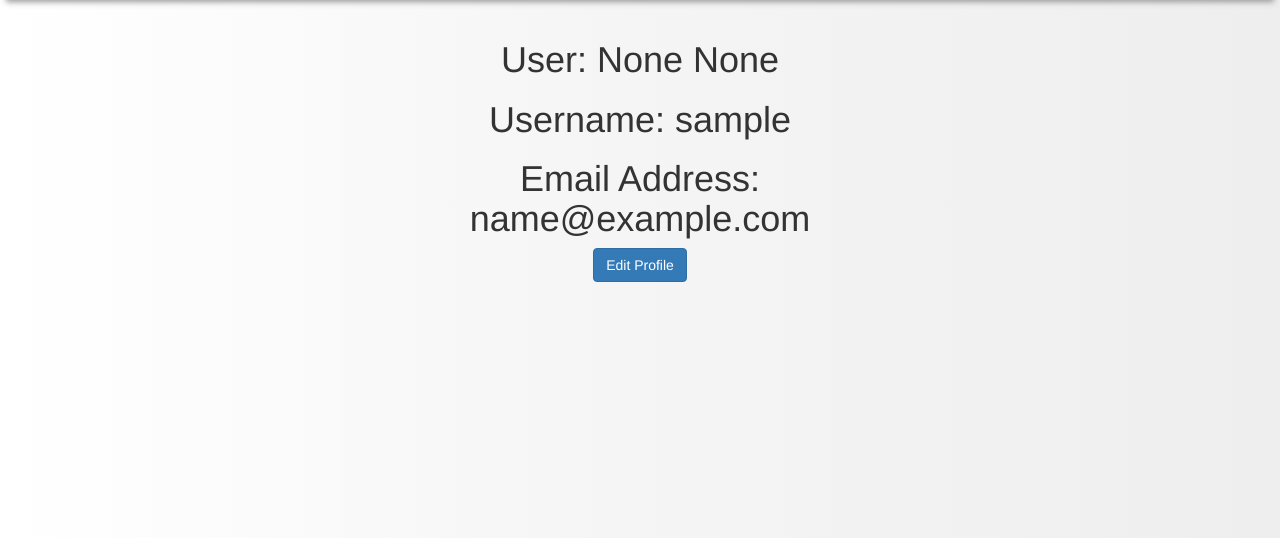
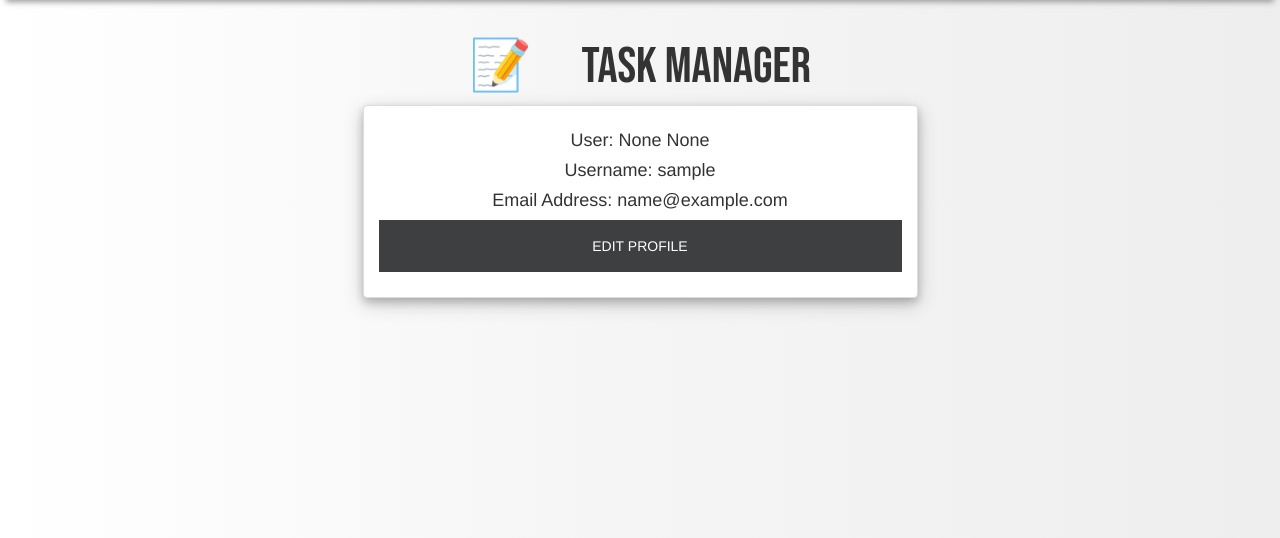
Before and after one commit to jeet-khondker/task-manager, a Flask app: a page that uses app/templates/user.html in a window 1280 px wide. Shown: the part 52-590 px from the top of the page. Run offline with Flask 2, Linux system fonts and the light colour scheme; the visitor is signed in with stand-in values (Sample User, id 1); data comes from the database, SQL or seed files in the repository; some libraries are stand-ins or nearby versions.

Commit message:
Custom CSS Design Addition

```diff
--- a/app/static/css/pc-style.css
+++ b/app/static/css/pc-style.css
@@ -164,6 +164,23 @@ h1.heading {
     color: #fff;
 }
 
+.btn-addTask {
+    background-color: #007bff;
+    color: #fff;
+    cursor: pointer;
+    opacity: 0.9;
+    text-transform: uppercase;
+}
+
+.btn-addTask:hover {
+    opacity: 1;
+    color: #fff;
+}
+
+.btn-addTask:focus {
+    color: #fff;
+}
+
 .btn-passwordreset {
     background-color: #868e96;
     color: #fff;
@@ -269,3 +286,21 @@ h1.heading {
     background-color: #0275d8;
     border: none;
 }
+
+/* Modal Custom CSS */
+.modal-dialog {
+    box-shadow: 0 4px 8px 0 rgba(0, 0, 0, 0.2), 0 6px 20px 0 rgba(0, 0, 0, 0.19);
+}
+
+.modal-header {
+    background-color: #000;
+    color: #fff;
+}
+
+.modal-footer {
+    background-color: #999999;
+}
+
+.panel-default {
+    box-shadow: 0 4px 8px 0 rgba(0, 0, 0, 0.2), 0 6px 20px 0 rgba(0, 0, 0, 0.19);
+}
--- a/app/templates/index.html
+++ b/app/templates/index.html
@@ -16,7 +16,7 @@
                     </div>
                     <div class="col-md-2">
                         <span class="align-middle">
-                            <button type="button" class="btn btn-success" data-toggle="modal" data-target="#addTask">{{ _("Add New Task") }}</button>
+                            <button type="button" class="btn btn-addTask" data-toggle="modal" data-target="#addTask">{{ _("Add New Task") }}</button>
                         </span>
                     </div>
                 </div>
--- a/app/templates/taskreport.html
+++ b/app/templates/taskreport.html
@@ -10,8 +10,8 @@
     {% if completed_todoitems|length < 1 %}
         <h3 class="text-center">{{ _("Currently you did not complete any tasks,") }} {{ current_user.firstName }}{{ _('.') }}</h3>
     {% else %}
-        <table class="table table-hover table-dark">
-            <tr>
+        <table class="table table-dark">
+            <tr class="table-heading">
                 <th>{{ _("Task Name") }}</th>
                 <th>{{ _("Task Description") }}</th>
                 <th>{{ _("Date Started") }}</th>
--- a/app/templates/user.html
+++ b/app/templates/user.html
@@ -8,12 +8,17 @@
     <div class="container">
         <div class="row">
             <div class="col-md-6 col-md-offset-3 text-center">
-                <h1>{{ _("User:") }} {{ user.firstName }}&nbsp;{{ user.lastName }}</h1>
-                <h1>{{ _("Username:") }} {{ user.username }}</h1>
-                <h1>{{ _("Email Address:") }} {{ user.email }}</h1>
-                {% if user == current_user %}
-                    <p><a href="{{ url_for('editProfile') }}" class="btn btn-primary">{{ _("Edit Profile") }}</a></p>
-                {% endif %}
+                <h1 class="heading text-center">📝&emsp;{{ _("Task Manager") }}</h1>
+                <div class="panel panel-default">
+                    <div class="panel-body">
+                        <h4>{{ _("User:") }} {{ user.firstName }}&nbsp;{{ user.lastName }}</h4>
+                        <h4>{{ _("Username:") }} {{ user.username }}</h4>
+                        <h4>{{ _("Email Address:") }} {{ user.email }}</h4>
+                        {% if user == current_user %}
+                            <p><a href="{{ url_for('editProfile') }}" class="btn btn-editProfile text-uppercase">{{ _("Edit Profile") }}</a></p>
+                        {% endif %}
+                    </div>
+                </div>
             </div>
         </div>
     </div>
```
